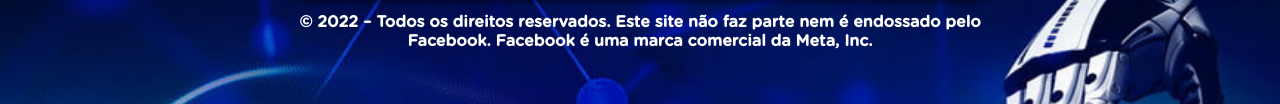
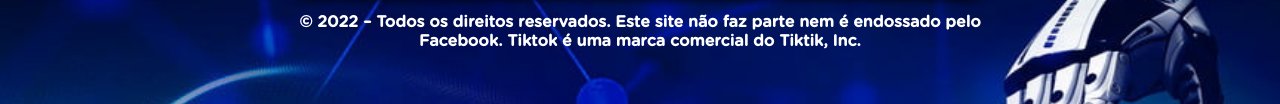
Before and after one commit to PedroB02/bmmdm.xyz, a plain HTML site: page index.html in a window 1280 px wide. Shown: the part 461-565 px from the top of the page. Drawn offline with Linux system fonts and the light colour scheme; a script that the page names is missing.

Commit message:
Update index.html

```diff
--- a/index.html
+++ b/index.html
@@ -19,7 +19,7 @@
         </div>
       </div>
     </div>
-    <p style="text-align: center; font-weight: bold;">  <font color= "#FFFFFF" >© 2022 – Todos os direitos reservados. Este site não faz parte nem é endossado pelo Facebook. Facebook é uma marca comercial da Meta, Inc.</font></p>
+    <p style="text-align: center; font-weight: bold;">  <font color= "#FFFFFF" >© 2022 – Todos os direitos reservados. Este site não faz parte nem é endossado pelo Facebook. Tiktok é uma marca comercial do Tiktik, Inc.</font></p>
   </div>
   <script type="text/javascript" src="script.js"></script>
 </body>
```
